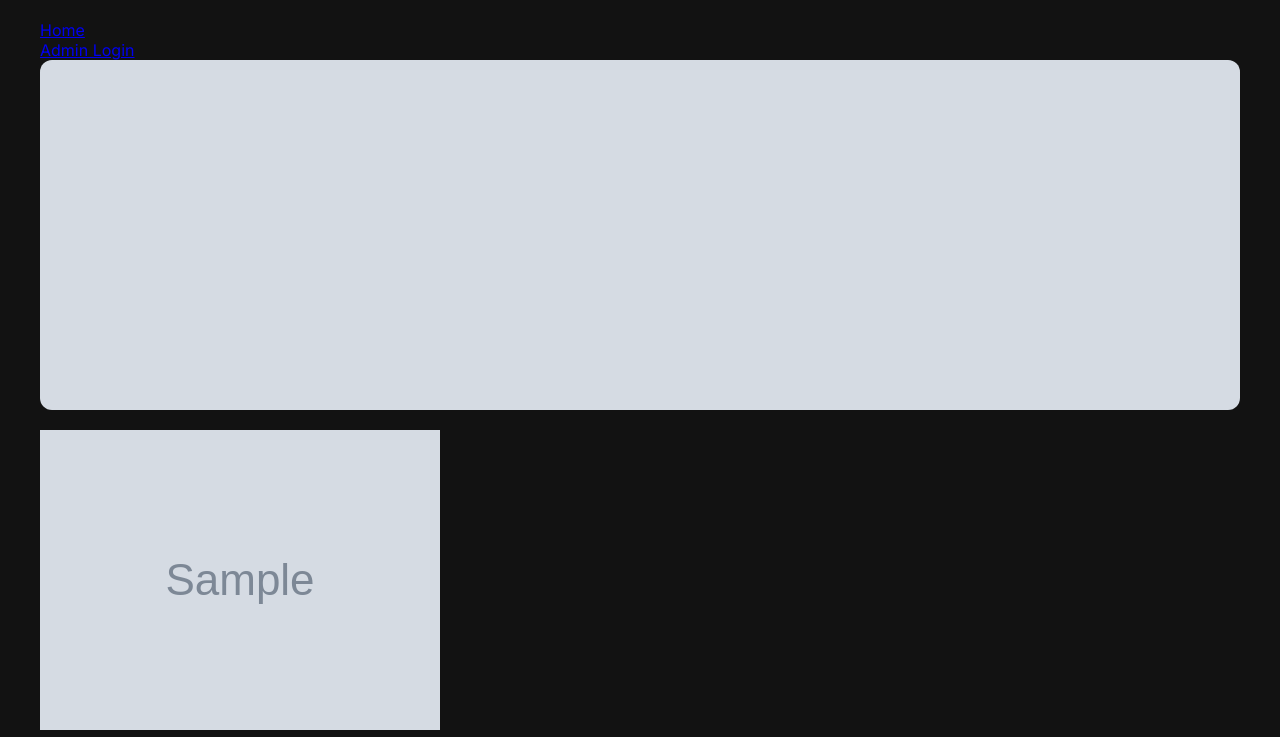
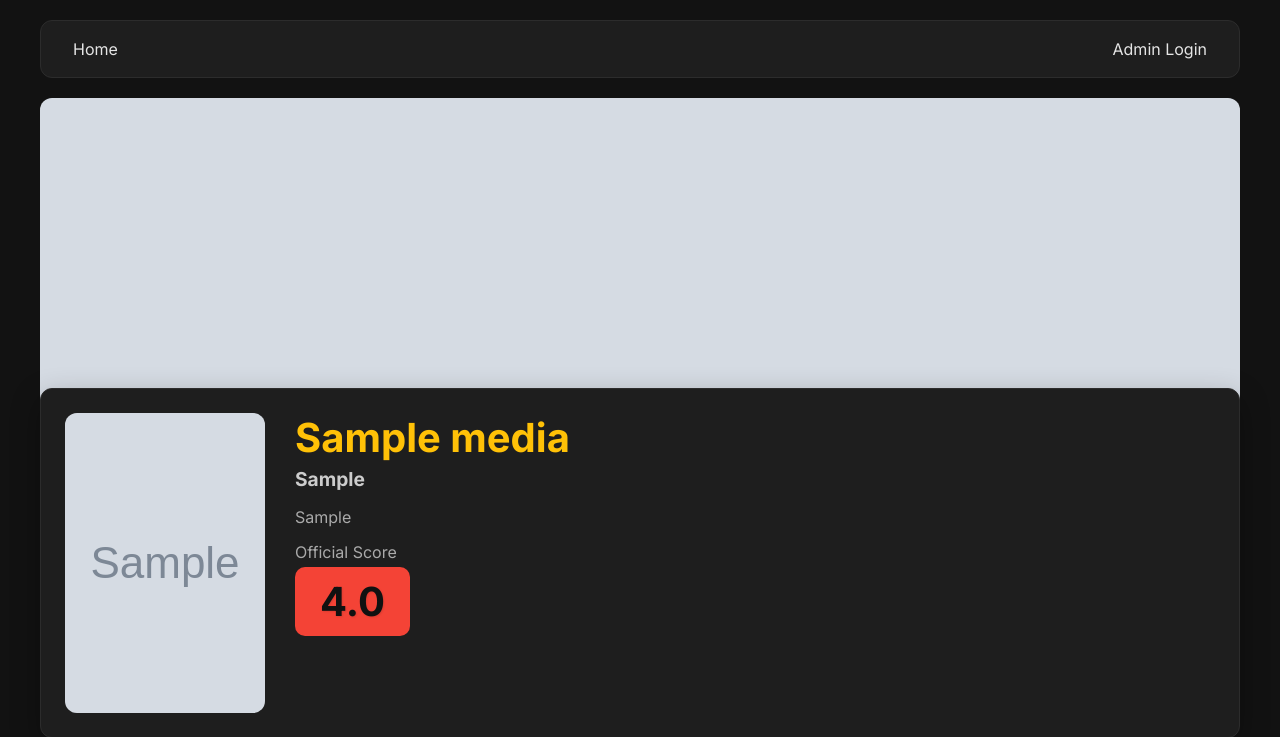
Before and after one commit to ClearLite/Ranking-Thing-332211, a Flask app: page /media/1 in a window 1280 px wide. Shown: the top 737 px of the page. Run offline with Flask 3, Linux system fonts and the light colour scheme; tables that the repository leaves empty hold one stand-in row (values such as "Sample post"); grey boxes marked "Sample" are stand-in pictures.

Commit message:
Update style.css

```diff
--- a/project/static/css/style.css
+++ b/project/static/css/style.css
@@ -34,7 +34,15 @@ body {
 }
 
 .container { max-width: 1200px; margin: 0 auto; }
-.banner { height: 350px; background-size: cover; border-radius: 12px; margin-bottom: 20px; background-color: var(--placeholder-color; }
+
+/* --- THIS IS THE CORRECTED RULE --- */
+.banner {
+    height: 350px;
+    background-size: cover;
+    border-radius: 12px;
+    margin-bottom: 20px;
+    background-color: var(--placeholder-color); /* Fixed the missing parenthesis here */
+}
 
 /* --- Media Detail Page Enhancements --- */
 .header-card {
@@ -51,7 +59,6 @@ body {
 .header-section { display: flex; gap: 30px; margin-bottom: 0; }
 .poster img, .poster .placeholder { width: 200px; height: 300px; object-fit: cover; border-radius: 12px; background-color: var(--placeholder-color); display: flex; justify-content: center; align-items: center; font-size: 5rem; }
 
-/* NEW: Accent color classes for text */
 .movie-accent-text { color: var(--movie-accent); }
 .tv-accent-text { color: var(--tv-accent); }
 .album-accent-text { color: var(--album-accent); }
@@ -66,15 +73,12 @@ body {
 .overall-score-box { display: inline-block; padding: 10px 25px; font-size: 2.5rem; font-weight: bold; border-radius: 10px; color: #111; min-width: 60px; text-align: center; text-shadow: 1px 1px 2px rgba(0,0,0,0.1); }
 .calculated-avg { margin-top: 10px; color: #aaa; font-size: 1rem; }
 
-/* NEW: Gradient Section Divider */
 .section-divider { height: 2px; border: none; margin: 30px 0; }
 .section-divider.movie-divider { background: linear-gradient(90deg, transparent, var(--movie-accent), transparent); }
 .section-divider.tv_show-divider { background: linear-gradient(90deg, transparent, var(--tv-accent), transparent); }
 .section-divider.album-divider { background: linear-gradient(90deg, transparent, var(--album-accent), transparent); }
 .section-divider.single-divider { background: linear-gradient(90deg, transparent, var(--single-accent), transparent); }
 
-
-/* --- Rating Grid Enhancements --- */
 .ratings-grid { display: grid; grid-template-columns: repeat(auto-fill, minmax(60px, 1fr)); gap: 8px; }
 .rating-item { width: 60px; height: 40px; border-radius: 6px; display: flex; justify-content: center; align-items: center; font-weight: bold; color: #111; cursor: pointer; position: relative; transition: transform 0.2s ease-in-out; }
 .rating-item:hover { transform: scale(1.1); }
@@ -87,7 +91,6 @@ body {
 .season-header h2 { margin: 0; font-size: 1.5rem; }
 .season-avg { font-size: 1rem; color: #aaa; font-weight: normal; }
 
-/* --- Login Page Styles --- */
 .login-container { display: flex; align-items: center; justify-content: center; min-height: 70vh; }
 .login-card { background-color: var(--card-color); border: 1px solid var(--border-color); border-radius: 12px; padding: 32px; max-width: 400px; width: 100%; text-align: center; }
 .login-icon { color: #666; width: 48px; height: 48px; margin: 0 auto 16px auto; }
@@ -95,8 +98,6 @@ body {
 .login-form { text-align: left; }
 .login-form .form-group { margin-bottom: 20px; }
 
-
-/* --- General Styles --- */
 nav { display: flex; justify-content: space-between; align-items: center; background-color: var(--card-color); padding: 10px 20px; border-radius: 12px; margin-bottom: 20px; border: 1px solid var(--border-color); }
 nav a { color: var(--text-color); text-decoration: none; padding: 8px 12px; border-radius: 8px; transition: background-color 0.2s; }
 nav a:hover { background-color: #333; }
@@ -111,7 +112,6 @@ form { background-color: var(--card-color); padding: 20px; border-radius: 12px;
 button, .btn { padding: 10px 15px; border: none; border-radius: 8px; cursor: pointer; text-decoration: none; display: inline-block; font-weight: bold; transition: filter 0.2s; }
 button:hover, .btn:hover { filter: brightness(1.15); }
 
-/* UPDATED: Primary button now uses the main blue accent color */
 .btn-primary { background-color: var(--movie-accent); color: white; }
 .btn-danger { background-color: var(--garbage-color); color: white; }
 .btn-full { width: 100%; padding-top: 12px; padding-bottom: 12px; font-size: 1.1rem; }
@@ -141,8 +141,7 @@ button:hover, .btn:hover { filter: brightness(1.15); }
 .media-card-info { padding: 10px; }
 .media-card-info.movie-type { background: linear-gradient(180deg, rgba(var(--movie-rgb), 0.35) 0%, var(--card-color) 100%); }
 .media-card-info.tv-type { background: linear-gradient(180deg, rgba(var(--tv-rgb), 0.35) 0%, var(--card-color) 100%); }
-.media-card-info.album-type { background: linear-gradient(180deg, rgba(var(--album-rgb), 0.35) 0%, var(--card-color) 100%); }
-.media-card-info.single-type { background: linear-gradient(180deg, rgba(var(--single-rgb), 0.25) 0%, var(--card-color) 100%); }
+.media-card-info.album-type { background:.media-card-info.single-type { background: linear-gradient(180deg, rgba(var(--single-rgb), 0.25) 0%, var(--card-color) 100%); }
 .media-card-info h3 { font-size: 1rem; margin: 0 0 5px 0; white-space: nowrap; overflow: hidden; text-overflow: ellipsis; }
 .media-card-info .creator { font-size: 0.8rem; color: #aaa; margin: 0 0 5px 0; }
 .media-card-info .score { font-size: 0.9rem; font-weight: bold; margin: 0; }
```
